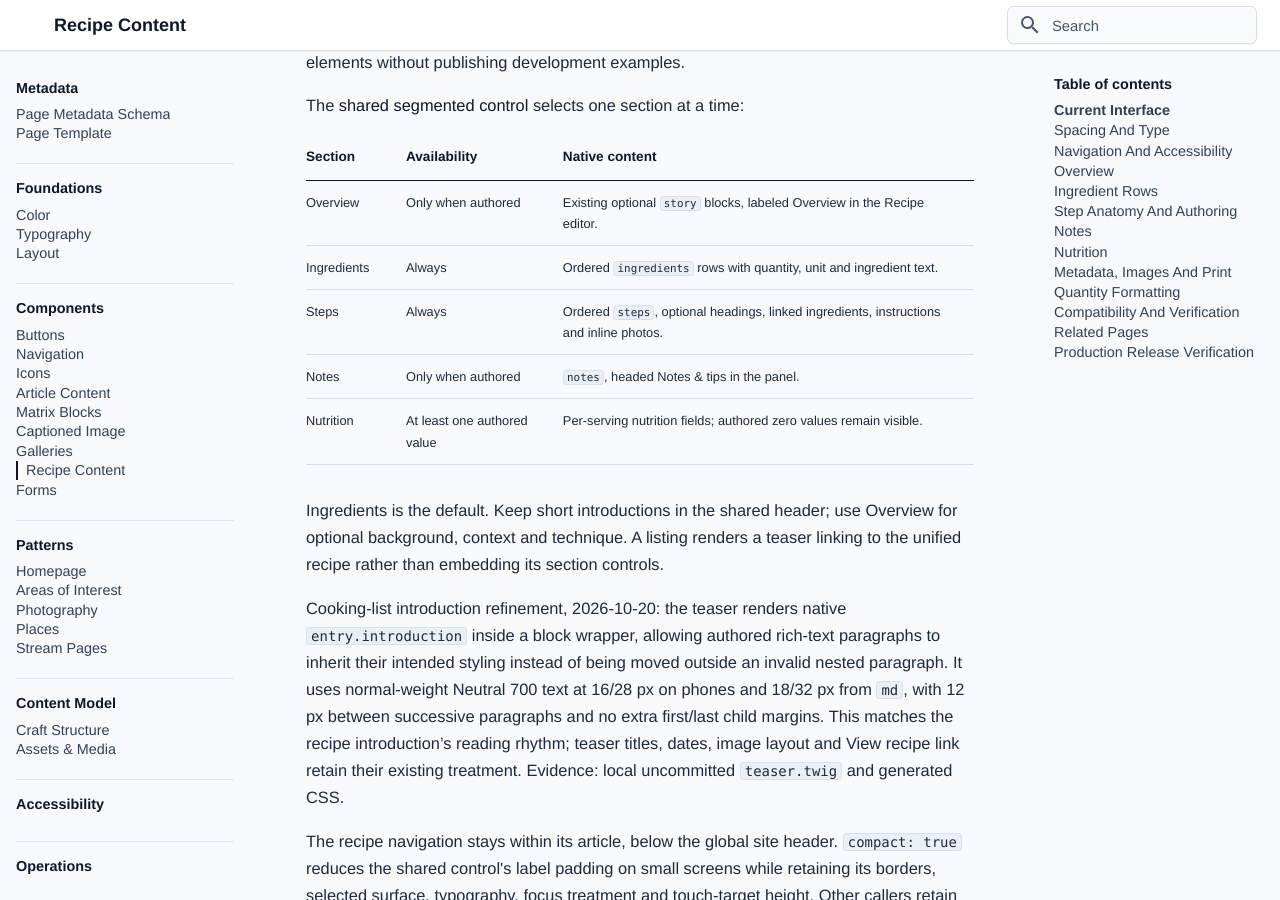
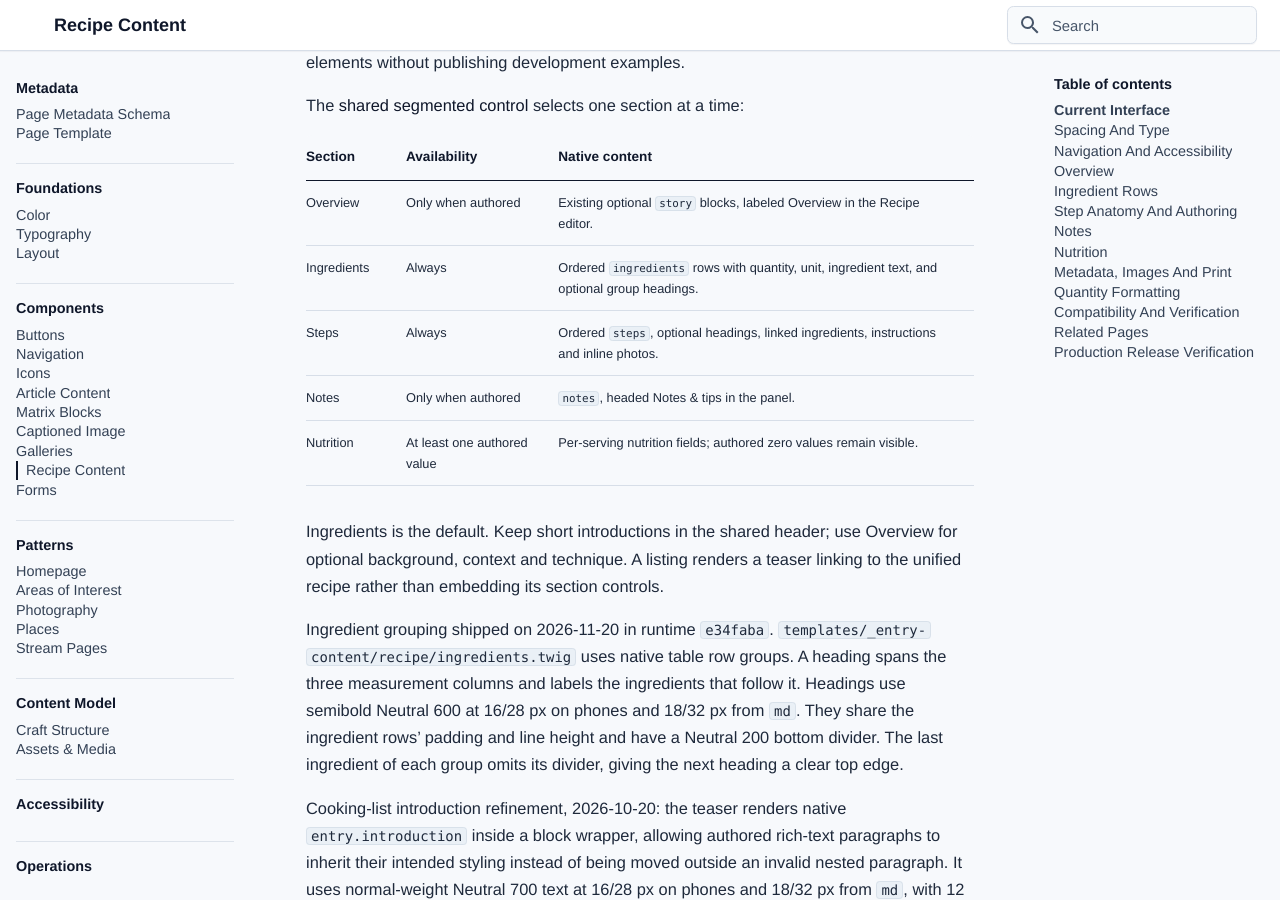
Before and after one commit to bentilden/Design-System, an MkDocs documentation site: the page built from docs/components/recipe-content.md, in a window 1280 px wide and 900 px high, scrolled down 382 px. Built offline with MkDocs 1.6.1 and Material for MkDocs 9.7.7, drawn with Linux system fonts in a browser that asks for light colours; some web fonts are replaced; some of the changed text lies outside the part shown.

Commit message:
Document recipe ingredient groups and optional heroes

```diff
--- a/docs/components/recipe-content.md
+++ b/docs/components/recipe-content.md
@@ -47,12 +47,14 @@ The [shared segmented control](navigation.md#reusable-segmented-control) selects
 | Section | Availability | Native content |
 | --- | --- | --- |
 | Overview | Only when authored | Existing optional `story` blocks, labeled Overview in the Recipe editor. |
-| Ingredients | Always | Ordered `ingredients` rows with quantity, unit and ingredient text. |
+| Ingredients | Always | Ordered `ingredients` rows with quantity, unit, ingredient text, and optional group headings. |
 | Steps | Always | Ordered `steps`, optional headings, linked ingredients, instructions and inline photos. |
 | Notes | Only when authored | `notes`, headed Notes & tips in the panel. |
 | Nutrition | At least one authored value | Per-serving nutrition fields; authored zero values remain visible. |
 
 Ingredients is the default. Keep short introductions in the shared header; use Overview for optional background, context and technique. A listing renders a teaser linking to the unified recipe rather than embedding its section controls.
+
+Ingredient grouping shipped on 2026-11-20 in runtime `e34faba`. `templates/_entry-content/recipe/ingredients.twig` uses native table row groups. A heading spans the three measurement columns and labels the ingredients that follow it. Headings use semibold Neutral 600 at 16/28 px on phones and 18/32 px from `md`. They share the ingredient rows’ padding and line height and have a Neutral 200 bottom divider. The last ingredient of each group omits its divider, giving the next heading a clear top edge.
 
 Cooking-list introduction refinement, 2026-10-20: the teaser renders native `entry.introduction` inside a block wrapper, allowing authored rich-text paragraphs to inherit their intended styling instead of being moved outside an invalid nested paragraph. It uses normal-weight Neutral 700 text at 16/28 px on phones and 18/32 px from `md`, with 12 px between successive paragraphs and no extra first/last child margins. This matches the recipe introduction’s reading rhythm; teaser titles, dates, image layout and View recipe link retain their existing treatment. Evidence: local uncommitted `teaser.twig` and generated CSS.
 
@@ -69,6 +71,8 @@ Responsive facts, 2026-11-20, runtime `057a213`. Below 768 px the facts inset us
 Desktop baseline, runtime `b4c9a26`. When Difficulty has its own desktop column alongside servings or a time, its 24 px value shares the first text baseline of the 36 px numerals. The labels align above their values. Chromium checked the baseline in six two- and three-column cases.
 
 On phones, the introduction is followed by the hero photo when present, then the facts and **Print recipe**. From `md`, the facts sit below the introduction in the left column and the hero sits on the right. The intro/photo grid has 32 px below it before the recipe navigation row on phones and 40 px from `md`. The control-to-heading gap remains 32/40 px. The shared control's own styling and target sizes stay unchanged. Following the October 20 control correction, the recipe navigation row has no separate fill or backdrop blur, letting the article gradient show through. Two decorative 1 px Neutral 300 rules meet the centered control and extend to the article container's left/right content edges. The row retains its existing sticky position and print hiding. When all five segments are present, recipe-only label padding tightens below 400 px (1 px below 375 px, 6 px from 375–399 px) so both rules and the control fit within the article gutter; text remains 12 px and phone targets remain 44 px high. Recipes with fewer segments keep the shared component's normal compact padding.
+
+The photo-free layout shipped on 2026-11-20 in runtime `e34faba`. When `mainImage` is empty, `templates/_entry-content/recipe/page.twig` places the title, date, introduction, facts, and **Print recipe** in a centered column from `md`. It shares the recipe body’s 42 rem maximum width and keeps text left-aligned. Local Chromium checks covered both layouts at seven widths from 320 to 1440 px.
 
 Recipe titles use 36 px on phones, 40 px at `md` and 48 px at `lg`, with smaller date text and a 24 px gap before the introduction. Tablet intro/image columns share the available width equally; the existing five/seven split starts at `lg`. Other entry headers retain their defaults through optional `titleClass` and `dateClass` arguments.
 
@@ -123,7 +127,7 @@ The header has 20 px below it. Optional ingredient references use 14 px/24 px ty
 
 Process photos remain full-column and appear in authored order between paragraphs, with 24 px around a figure. An 8 px image-to-caption gap, 14 px/20 px captions and 12 px/20 px credits distinguish image metadata from the method. Credit follows caption by 4 px. Native Captioned image placements expose `data-image-caption` and `data-image-credit` for this scoped treatment; Overview now shares this caption/credit scale; other article captions retain their existing treatment. The legacy trailing Step image uses the same photo spacing and metadata scale. Image links and the shared viewer retain their existing behavior.
 
-The Recipe's existing required title, summary, Area of Interest, introduction and main image remain. At least one ingredient and one step are required. Servings, times, Overview, notes and nutrition are optional. Use the blank unit for unitless counts or quantity-free serving suggestions.
+Recipe requires a title, summary, Area of Interest, introduction, at least one ingredient, and at least one step. Main Image, servings, times, Overview, notes, and nutrition are optional. Use the blank unit for unitless counts or quantity-free serving suggestions.
 
 ## Notes
 
```
